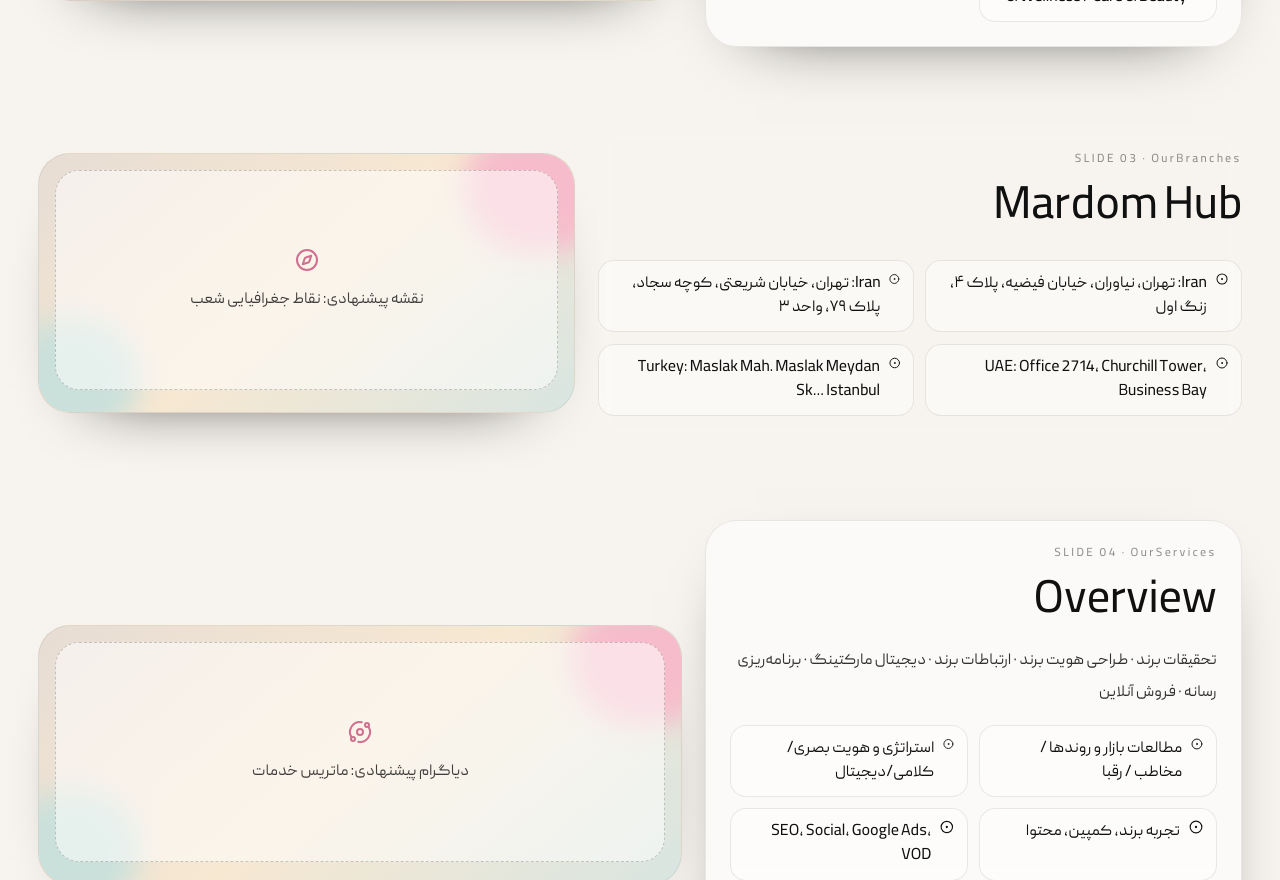
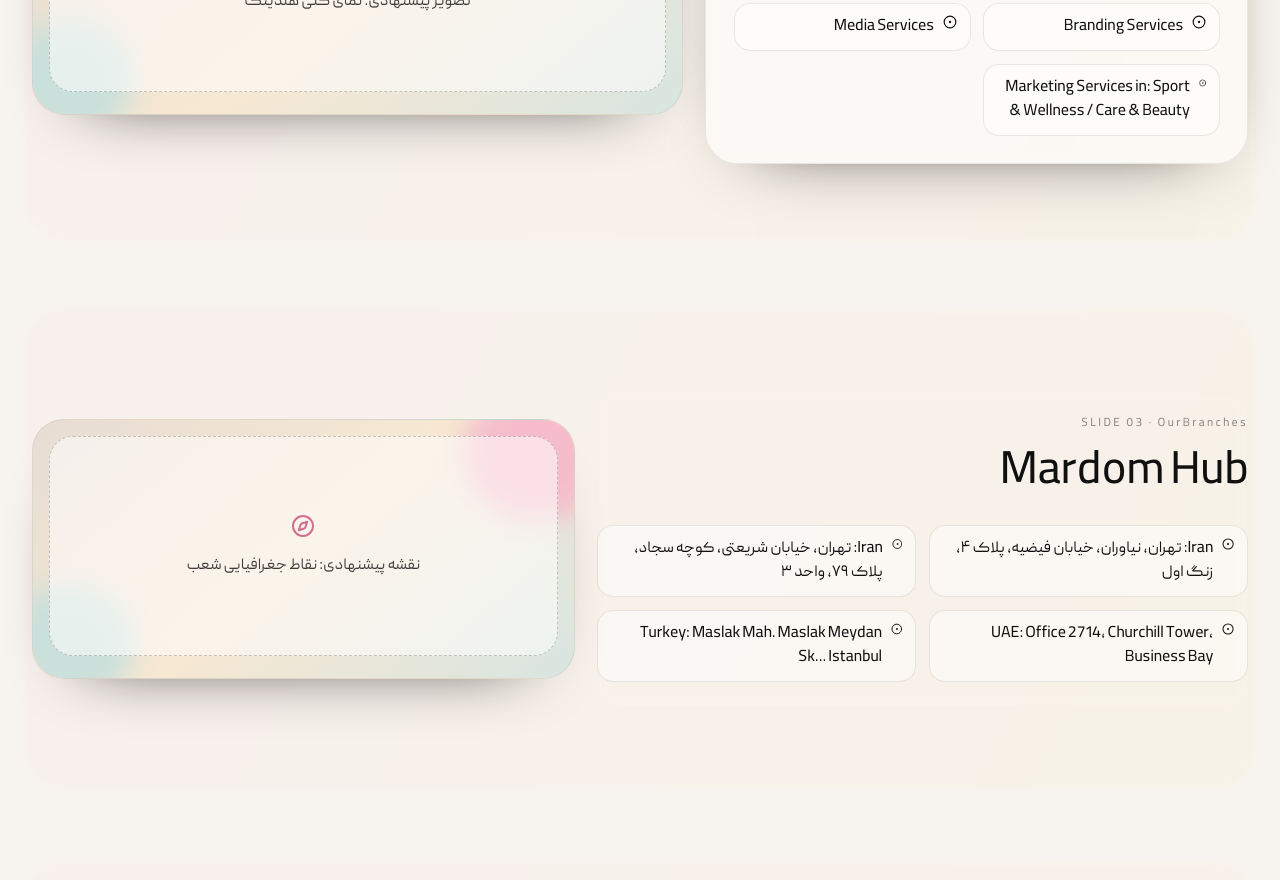
Before and after one commit to rosscreativeagency-web/proposal-mvp, a Next.js app: page / in a window 1280 px wide. Shown: the part 1920-2800 px from the top of the page. Built offline with nearby package versions, Linux system fonts and the light colour scheme.

Commit message:
Add chapter wrappers with chapter-specific responsive styling

```diff
--- a/src/app/globals.css
+++ b/src/app/globals.css
@@ -10,21 +10,33 @@
 .b1{left:-80px;top:10vh;width:340px;height:280px;background:#f6b8c8;border-radius:47% 53% 31% 69%/44% 37% 63% 56%}
 .b2{right:-80px;top:45vh;width:380px;height:280px;background:#bdd8d4;border-radius:57% 43% 61% 39%/42% 54% 46% 58%;animation-duration:21s}
 
+.chapter{position:relative;container-type:inline-size;container-name:chapter;padding-block:clamp(1.6rem,3vw,3rem)}
+.chapter::before{content:"";position:absolute;inset:6% 2%;pointer-events:none;border-radius:2.5rem;opacity:.6;filter:blur(2px)}
+.chapter-prelude{--chapter-width:min(1240px,95vw);--chapter-gap:4.6rem;--chapter-rhythm:1.5rem;--chapter-cols:1.2fr 1fr;--chapter-accent:linear-gradient(120deg,#f9e7ec7a,#f9efd77a)}
+.chapter-intro{--chapter-width:min(1120px,92vw);--chapter-gap:3.8rem;--chapter-rhythm:1.15rem;--chapter-cols:1fr 1fr;--chapter-accent:radial-gradient(circle at 22% 30%,#f5bfd67a,transparent 58%)}
+.chapter-strategy{--chapter-width:min(980px,90vw);--chapter-gap:3rem;--chapter-rhythm:1rem;--chapter-cols:1fr 1.25fr;--chapter-accent:radial-gradient(circle at 80% 30%,#b7dcd17d,transparent 60%)}
+.chapter-awareness{--chapter-width:min(1180px,95vw);--chapter-gap:4.2rem;--chapter-rhythm:1.4rem;--chapter-cols:1fr 1fr;--chapter-accent:linear-gradient(130deg,#f4e3be88,#efd8d488)}
+.chapter-positioning{--chapter-width:min(1060px,91vw);--chapter-gap:3.4rem;--chapter-rhythm:1.2rem;--chapter-cols:1.3fr .9fr;--chapter-accent:radial-gradient(circle at 12% 72%,#d9c8f188,transparent 58%)}
+.chapter-advertising{--chapter-width:min(1200px,94vw);--chapter-gap:4.4rem;--chapter-rhythm:1.45rem;--chapter-cols:1fr 1fr;--chapter-accent:radial-gradient(circle at 90% 62%,#b8d9e288,transparent 58%)}
+.chapter-sell{--chapter-width:min(1000px,90vw);--chapter-gap:3.2rem;--chapter-rhythm:1.1rem;--chapter-cols:1.1fr 1fr;--chapter-accent:linear-gradient(130deg,#f8d3bf80,#f6e2ba80)}
+.chapter-closing{--chapter-width:min(940px,88vw);--chapter-gap:2.8rem;--chapter-rhythm:.9rem;--chapter-cols:1fr;--chapter-accent:radial-gradient(circle at 50% 50%,#11111112,transparent 68%)}
+.chapter::before{background:var(--chapter-accent)}
+
 .cover{min-height:96vh;padding:5rem 4vw;display:grid;place-content:center;gap:1rem;text-align:center;position:relative;overflow:hidden}
 .cover h1{font-size:clamp(2.6rem,8vw,7.2rem);line-height:1.06;margin:0}
 .cover h2{font-weight:500;color:#111111bb;max-width:900px;margin:auto}
 .cover p{letter-spacing:.28em;font-size:.78rem;color:#11111188}
 .chapter-tag{margin:auto;border:1px solid #0000001f;padding:.9rem 1.1rem;border-radius:999px;background:#fff7}
 
-.scene{width:min(1220px,94vw);margin:5rem auto;display:grid;grid-template-columns:1.2fr 1fr;gap:1.4rem;align-items:center}
+.scene{width:var(--chapter-width,min(1220px,94vw));margin:var(--chapter-gap,5rem) auto;display:grid;grid-template-columns:var(--chapter-cols,1.2fr 1fr);gap:1.4rem;align-items:center}
 .scene-1,.scene-3,.scene-5{grid-template-columns:1fr 1.2fr}
 .scene-2 .scene-text,.scene-4 .scene-text{background:transparent;border:0;box-shadow:none;padding-inline:0}
-.scene-text{padding:1.5rem;border:1px solid #00000014;border-radius:2rem;background:#fff8;backdrop-filter:blur(7px);box-shadow:0 22px 70px -50px #000}
+.scene-text{padding:clamp(1.1rem,2.4vw,1.7rem);border:1px solid #00000014;border-radius:2rem;background:#fff8;backdrop-filter:blur(7px);box-shadow:0 22px 70px -50px #000}
 .eyebrow{letter-spacing:.2em;font-size:.74rem;color:#1117}
 .scene h3{font-size:clamp(1.9rem,3.6vw,3.3rem);margin:.4rem 0}
 .subtitle{font-size:1.2rem;color:#111a}
-.body{line-height:2;color:#111d}
-.bullet-grid{margin-top:1rem;display:grid;grid-template-columns:repeat(auto-fit,minmax(230px,1fr));gap:.7rem}
+.body{line-height:calc(1.7 + var(--chapter-rhythm,.9));color:#111d}
+.bullet-grid{margin-top:1rem;display:grid;grid-template-columns:repeat(auto-fit,minmax(230px,1fr));gap:calc(.55rem + (var(--chapter-rhythm,.9) * .15))}
 .bullet{display:flex;gap:.55rem;align-items:flex-start;padding:.7rem .8rem;border-radius:1rem;border:1px solid #00000016;background:#fff7;transition:.25s}
 .bullet:hover{box-shadow:0 14px 30px -24px #000;background:#fff}
 
@@ -36,12 +48,17 @@
 .media-float{width:150px;height:130px;background:#f6bccb;inset-inline-start:-40px;top:-30px}
 .media-mini{width:130px;height:120px;background:#cae0db;inset-inline-end:-30px;bottom:-40px;animation-delay:2.2s}
 
-.divider{min-height:58vh;width:min(1200px,96vw);margin:4rem auto;display:grid;place-content:center;text-align:center;background:#111;color:#fff;border-radius:2.5rem;position:relative;overflow:hidden}
+.divider{min-height:58vh;width:var(--chapter-width,min(1200px,96vw));margin:4rem auto;display:grid;place-content:center;text-align:center;background:#111;color:#fff;border-radius:2.5rem;position:relative;overflow:hidden}
 .divider::before{content:"";position:absolute;inset:12%;border:1px solid #ffffff21;border-radius:2rem}
 .divider span{font-size:3.6rem;color:#ffffff3a;font-weight:800}
 .divider h2{font-size:clamp(2.2rem,6vw,5rem);margin:0}
 .divider p{font-size:1.2rem;color:#fffd}
 
-@media (max-width: 900px){.scene,.scene-1,.scene-3,.scene-5{grid-template-columns:1fr}.cover{min-height:88vh}}
+@container chapter (max-width: 980px){
+  .scene,.scene-1,.scene-3,.scene-5{grid-template-columns:1fr}
+  .chapter{padding-block:1.25rem}
+}
+
+@media (max-width: 900px){.cover{min-height:88vh}}
 @keyframes float{50%{transform:translateY(-14px)}}
 @keyframes blob{50%{transform:translate3d(0,-25px,0) scale(1.04);border-radius:61% 39% 47% 53%/31% 48% 52% 69%}}
--- a/src/app/page.tsx
+++ b/src/app/page.tsx
@@ -168,6 +168,19 @@
   return <SlideContent slide={slide} idx={idx} sectionClass="section-cinematic-closing" />;
 }
 
+
+function getChapterClass(slide: Slide): string {
+  const id = Number.parseInt(slide.id, 10);
+  if (id <= 12) return "chapter-prelude";
+  if (id <= 25) return "chapter-intro";
+  if (id <= 30) return "chapter-strategy";
+  if (id <= 33) return "chapter-awareness";
+  if (id <= 37) return "chapter-positioning";
+  if (id <= 40) return "chapter-advertising";
+  if (id <= 46) return "chapter-sell";
+  return "chapter-closing";
+}
+
 function renderSlide(slide: Slide, idx: number) {
   if (slide.kind === "divider") return <motion.section key={slide.id} className="divider" initial={{ opacity: 0 }} whileInView={{ opacity: 1 }}><span>{slide.id}</span><h2>{slide.title}</h2><p>{slide.subtitle}</p></motion.section>;
   if (slide.kind === "cover") return <section key={slide.id} className="cover mini"><p>{slide.kicker}</p><h1>{slide.title}</h1><h2>{slide.subtitle}</h2><div className="chapter-tag">{slide.placeholder}</div></section>;
@@ -234,7 +247,11 @@
         <h2>روایتی سینمایی، تعاملی و زنده از مسیر Strategy تا Sell</h2>
         <motion.button whileHover={{ y: -4, scale: 1.03 }} whileTap={{ scale: 0.97 }} className="magnetic-btn"><Sparkles size={16} /> Scroll to enter chapters <ArrowUpRight size={16} /></motion.button>
       </section>
-      {sections.map((slide, idx) => renderSlide(slide, idx))}
+      {sections.map((slide, idx) => (
+        <section key={`chapter-${slide.id}`} className={`chapter ${getChapterClass(slide)}`}>
+          {renderSlide(slide, idx)}
+        </section>
+      ))}
     </main>
   );
 }
```
